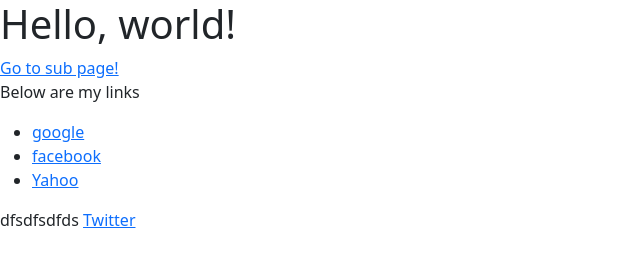
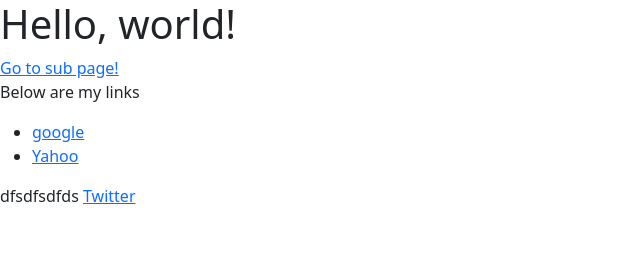
Before and after one commit to klywuog/website_watcher_test, a plain HTML site: page index.html in a window 1280 px wide. Shown: the whole page, without its empty margins (0-640 px from the left). Drawn offline with nearby package versions, Linux system fonts and the light colour scheme.

Commit message:
Remove links

```diff
--- a/index.html
+++ b/index.html
@@ -25,7 +25,7 @@
 
     <ul>
       <li><a href="www.google.com">google</a></li>
-      <li><a href="www.facebook.com">facebook</a></li>
+
       <li><a href="www.yahoo.com">Yahoo</a></li>
     </ul>
 
```
